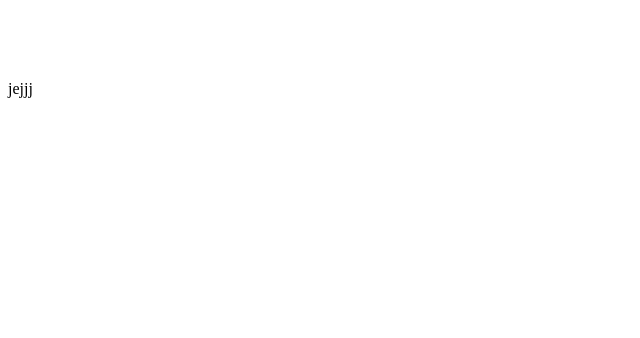
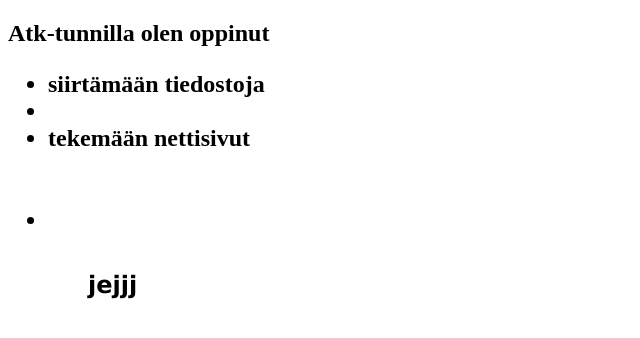
Before and after one commit to st4n-dre/st4n-dre.github.io, a plain HTML site: page index.html in a window 1280 px wide. Shown: the whole page, without its empty margins (0-640 px from the left). Drawn offline with Linux system fonts and the light colour scheme.

Commit message:
Update index.html

```diff
--- a/index.html
+++ b/index.html
@@ -12,11 +12,6 @@ h1 {
   color: white;
   text-align: center;
 }
-<h2>Atk-tunnilla olen oppinut<h2>
-    <ul>
-      <li>siirtämään tiedostoja<li>
-        <li>tekemään nettisivut<li>
-    <ul>
 
 p {
   font-family: verdana;
@@ -25,7 +20,11 @@ p {
     </style>
 </head>
 <body>
-
+  <h2>Atk-tunnilla olen oppinut<h2>
+    <ul>
+      <li>siirtämään tiedostoja<li>
+        <li>tekemään nettisivut<li>
+    <ul>
 <h1>fasun nettisivu</h1>
 <p>jejjj</p>
 
```
